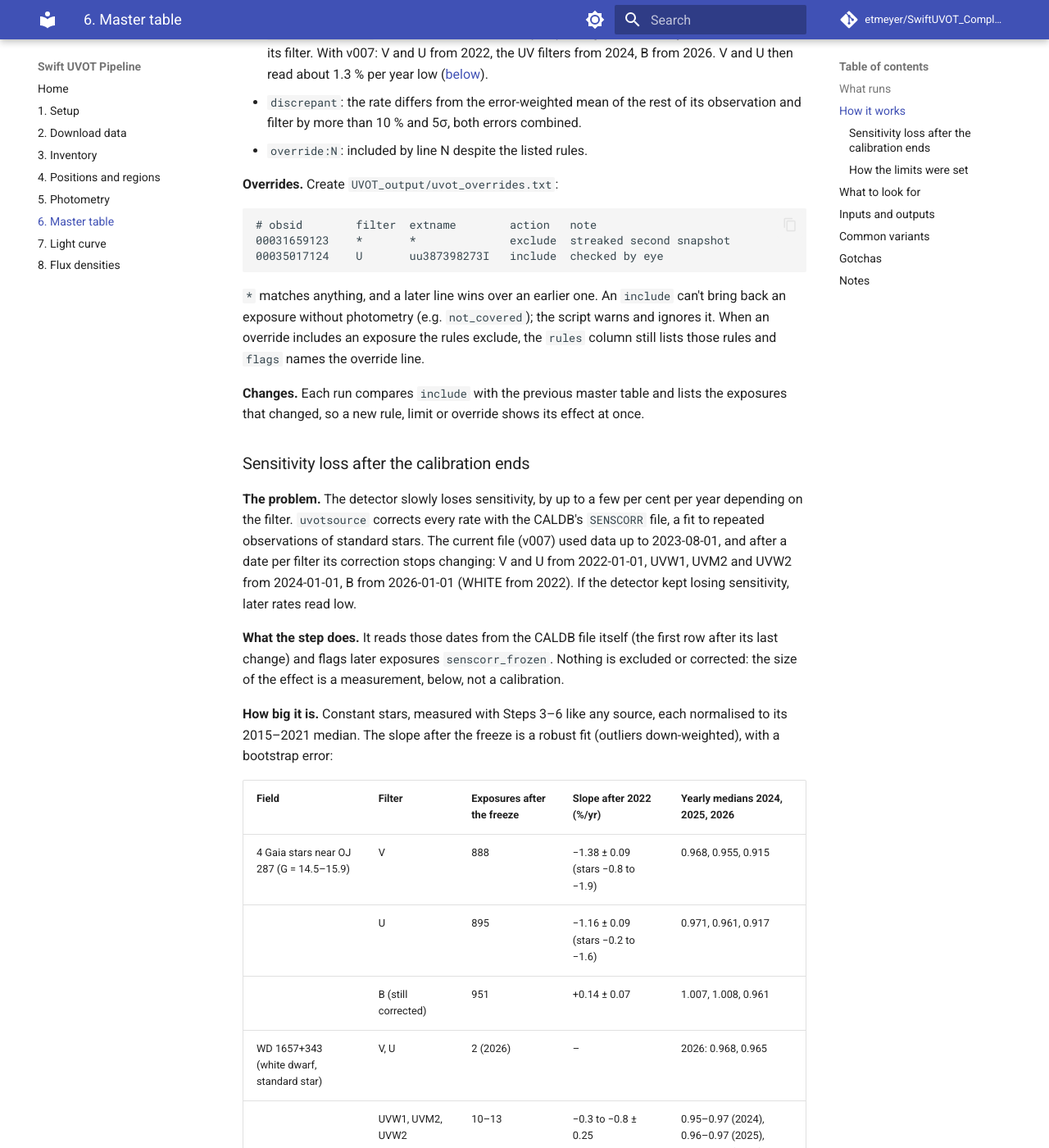
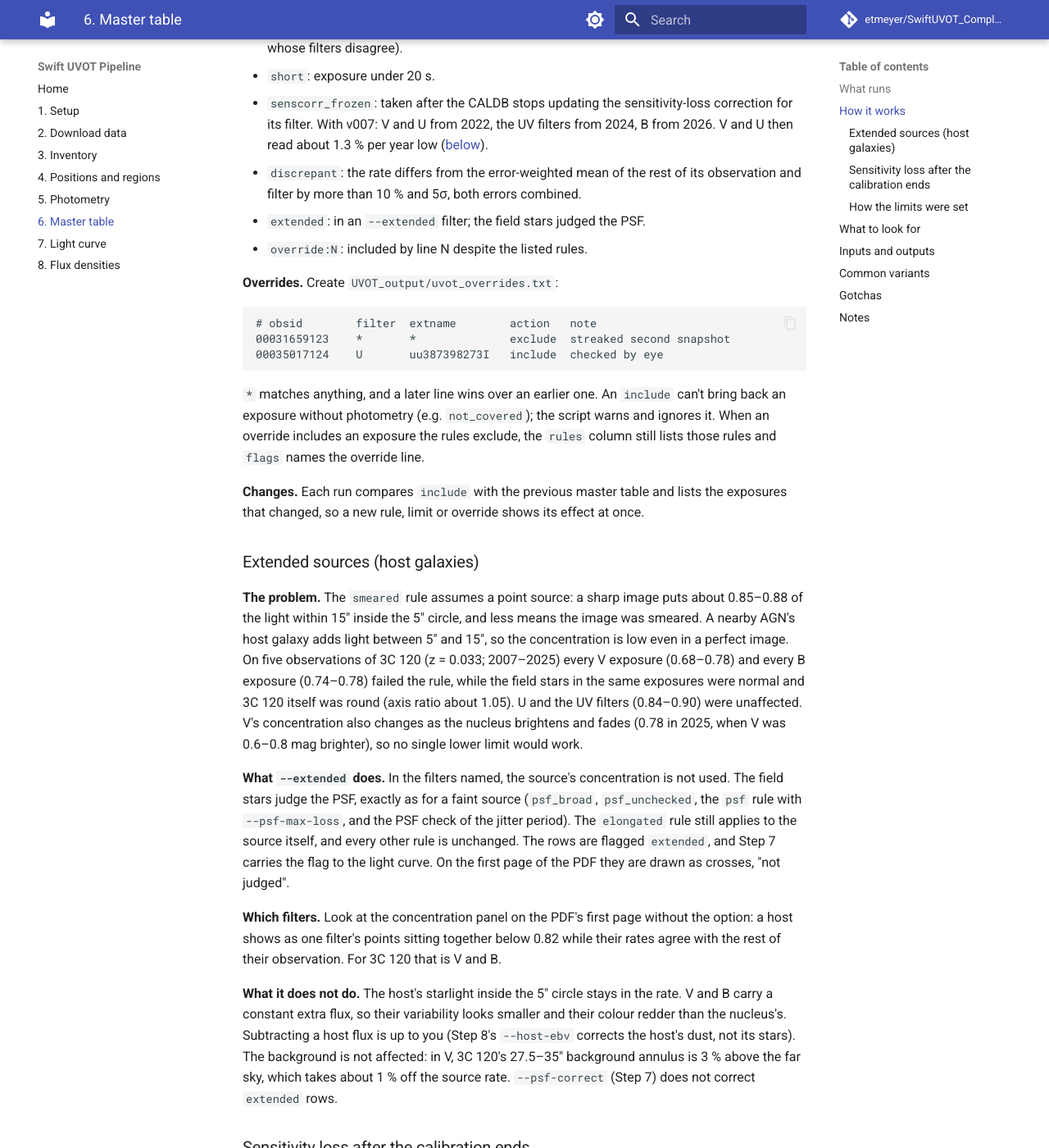
Before and after one commit to etmeyer/SwiftUVOT_Complete, an MkDocs documentation site: the page built from docs/06-master-table.md, in a window 1280 px wide and 1400 px high, scrolled down 2736 px. Shown: the whole window at 82% size. Built offline with MkDocs 1.6.1 and Material for MkDocs 9.7.7, drawn with Linux system fonts in a browser that asks for light colours; comment, search, counter and statistics services are not loaded; some of the changed text lies outside the part shown.

Commit message:
Step 6: --extended for sources with a host galaxy (3C 120)
A resolved host galaxy puts light between 5" and 15", so the smeared
rule (concentration < 0.82) excluded every V and B exposure of 3C 120 in
a 5-observation test (V 0.68-0.78, B 0.74-0.78) although the field stars
were normal and the source round. --extended V,B treats the source's
concentration as unmeasured in those filters: the field stars judge the
PSF as for a faint source; the axis-ratio rule stays; rows are flagged
extended and drawn as crosses in the PDF. Without the option the 3C 273
and PKS 0537-286 master tables are unchanged.

Co-Authored-By: Claude Opus 5.5 <noreply@anthropic.com>
Claude-Session: https://claude.ai/code/session_01FxWQJRR7uhTSsSiRU3XCf2

````diff
--- a/docs/06-master-table.md
+++ b/docs/06-master-table.md
@@ -22,6 +22,7 @@ make_uvot_master_table.py
 | `--sss-level` | Exclude exposures on a low-sensitivity patch at this level or a stricter one: `LOW` (default), `MID` or `HIGH` |
 | `--coincidence-limit FILTER=VALUE` | Change a filter's counts-per-frame limit (default 0.95; U only at the saturation cap, 0.98); can be repeated |
 | `--psf-max-loss FRACTION` | Exclude (rule `psf`) exposures whose field stars show a larger loss of the 5″ circle, when the source's own shape cannot be measured (default: off, flag only) |
+| `--extended FILTER[,FILTER...]` | Filters in which the source is extended, e.g. by a host galaxy (`V,B` for 3C 120): the `smeared` rule is not applied there and the field stars judge the PSF instead ([below](#extended-sources-host-galaxies)); default none |
 
 ## How it works
 
@@ -36,7 +37,7 @@ come from the 3C 273 data, as described below.
 | `coincidence` | above 0.95 counts per frame (U: not used, see `high_coi`) | the coincidence-loss correction goes wrong below the cap: UVW2 above 0.95 reads 13–39 % high |
 | `sss` | on a low-sensitivity patch at `--sss-level` (LOW) | rates 5 % low on average, 29 % of them more than 10 % low |
 | `off_centre` | source found more than 3″ from the region centre, so Step 4 left the region at `--ra`/`--dec` | the region misses the source: rates 0.30 of the truth |
-| `smeared` | concentration (5″/15″ counts, Step 4) below 0.82; not applied to saturated exposures, whose flattened cores read 0.80–0.81 and whose rates are lower limits anyway | light outside the 5″ region: clean exposures are at 0.84 and above (95 %); the two below 0.82 read 5 % and 16 % low |
+| `smeared` | concentration (5″/15″ counts, Step 4) below 0.82; not applied in the `--extended` filters, nor to saturated exposures, whose flattened cores read 0.80–0.81 and whose rates are lower limits anyway | light outside the 5″ region: clean exposures are at 0.84 and above (95 %); the two below 0.82 read 5 % and 16 % low |
 | `elongated` | axis ratio above 1.5 | trailed: 5–12 % low |
 | `psf` | only with `--psf-max-loss`: the source's own shape is not measurable and the field stars show a larger loss | your choice of how much loss to accept |
 | `jitter` | taken during the spacecraft jitter (7 August 2023 – 4 April 2024) without a PSF check (the source's own shape, or the field stars') or without a pointing it can trust (aspect correction, the source's centroid, or the field stars) | the image cannot be checked |
@@ -81,6 +82,7 @@ a few per cent would throw away points like PKS 0537−286's 2022 flare
   year low ([below](#sensitivity-loss-after-the-calibration-ends)).
 - `discrepant`: the rate differs from the error-weighted mean of the rest of
   its observation and filter by more than 10 % and 5σ, both errors combined.
+- `extended`: in an `--extended` filter; the field stars judged the PSF.
 - `override:N`: included by line N despite the listed rules.
 
 **Overrides.** Create `UVOT_output/uvot_overrides.txt`:
@@ -100,6 +102,42 @@ and `flags` names the override line.
 **Changes.** Each run compares `include` with the previous master table and
 lists the exposures that changed, so a new rule, limit or override shows its
 effect at once.
+
+### Extended sources (host galaxies)
+
+**The problem.** The `smeared` rule assumes a point source: a sharp image
+puts about 0.85–0.88 of the light within 15″ inside the 5″ circle, and less
+means the image was smeared. A nearby AGN's host galaxy adds light between
+5″ and 15″, so the concentration is low even in a perfect image. On five
+observations of 3C 120 (z = 0.033; 2007–2025) every V exposure (0.68–0.78)
+and every B exposure (0.74–0.78) failed the rule, while the field stars in
+the same exposures were normal and 3C 120 itself was round (axis ratio
+about 1.05). U and the UV filters (0.84–0.90) were unaffected. V's
+concentration also changes as the nucleus brightens and fades (0.78 in
+2025, when V was 0.6–0.8 mag brighter), so no single lower limit would work.
+
+**What `--extended` does.** In the filters named, the source's
+concentration is not used. The field stars judge the PSF, exactly as for a
+faint source (`psf_broad`, `psf_unchecked`, the `psf` rule with
+`--psf-max-loss`, and the PSF check of the jitter period). The `elongated`
+rule still applies to the source itself, and every other rule is
+unchanged. The rows are flagged `extended`, and Step 7 carries the flag to
+the light curve. On the first page of the PDF they are drawn as crosses,
+"not judged".
+
+**Which filters.** Look at the concentration panel on the PDF's first page
+without the option: a host shows as one filter's points sitting together
+below 0.82 while their rates agree with the rest of their observation.
+For 3C 120 that is V and B.
+
+**What it does not do.** The host's starlight inside the 5″ circle stays
+in the rate. V and B carry a constant extra flux, so their variability
+looks smaller and their colour redder than the nucleus's. Subtracting a
+host flux is up to you (Step 8's `--host-ebv` corrects the host's dust,
+not its stars). The background is not affected: in V, 3C 120's 27.5–35″
+background annulus is 3 % above the far sky, which takes about 1 % off
+the source rate. `--psf-correct` (Step 7) does not correct `extended`
+rows.
 
 ### Sensitivity loss after the calibration ends
 
@@ -321,6 +359,9 @@ make_uvot_master_table.py --coincidence-limit U=0.90
 # Exclude faint-source exposures whose field stars show more than 5 % loss
 make_uvot_master_table.py --psf-max-loss 0.05
 
+# A source with a host galaxy in V and B (3C 120)
+make_uvot_master_table.py --extended V,B
+
 # The included exposures of one filter (include is column 33)
 awk '$1 == "obsid" || ($2 == "UVW1" && $33 == "yes")' UVOT_output/uvot_master_table.txt | less -S
 ```
@@ -340,13 +381,18 @@ awk '$1 == "obsid" || ($2 == "UVW1" && $33 == "yes")' UVOT_output/uvot_master_ta
 4. **Two concentration limits.** Step 4 flags below 0.70 ("clearly trailed
    or smeared"); this step excludes below 0.82.
 
-5. **Faint sources and the jitter period.** A faint source's jitter-period
+5. **A host galaxy fails the `smeared` rule.** If one or two filters lose
+   nearly all their exposures to `smeared`, look at the images: a resolved
+   host needs `--extended` for those filters, not an override (an
+   `include` override also overrides `saturated` and every other rule).
+
+6. **Faint sources and the jitter period.** A faint source's jitter-period
    exposures are kept when the field stars measure both the PSF and the
    pointing, and flagged `psf_broad` when the PSF is broad (most of them).
    Without field stars (`--no-field-stars`, or none in the exposure) they
    are excluded.
 
-6. **V and U after 2022 read low.** The CALDB's sensitivity-loss
+7. **V and U after 2022 read low.** The CALDB's sensitivity-loss
    correction stops changing in 2022 for V and U; constant stars then fall
    about 1.3 % per year (`senscorr_frozen`, [above](#sensitivity-loss-after-the-calibration-ends)).
    A newer `SENSCORR` file fixes this: the flag dates follow the CALDB.
````
Also changed, not shown: README.md (+4 -2 lines), doc_notes.md (+31 -0 lines), docs/07-lightcurve.md (+1 -1 lines), make_uvot_master_table.py (+51 -7 lines).
